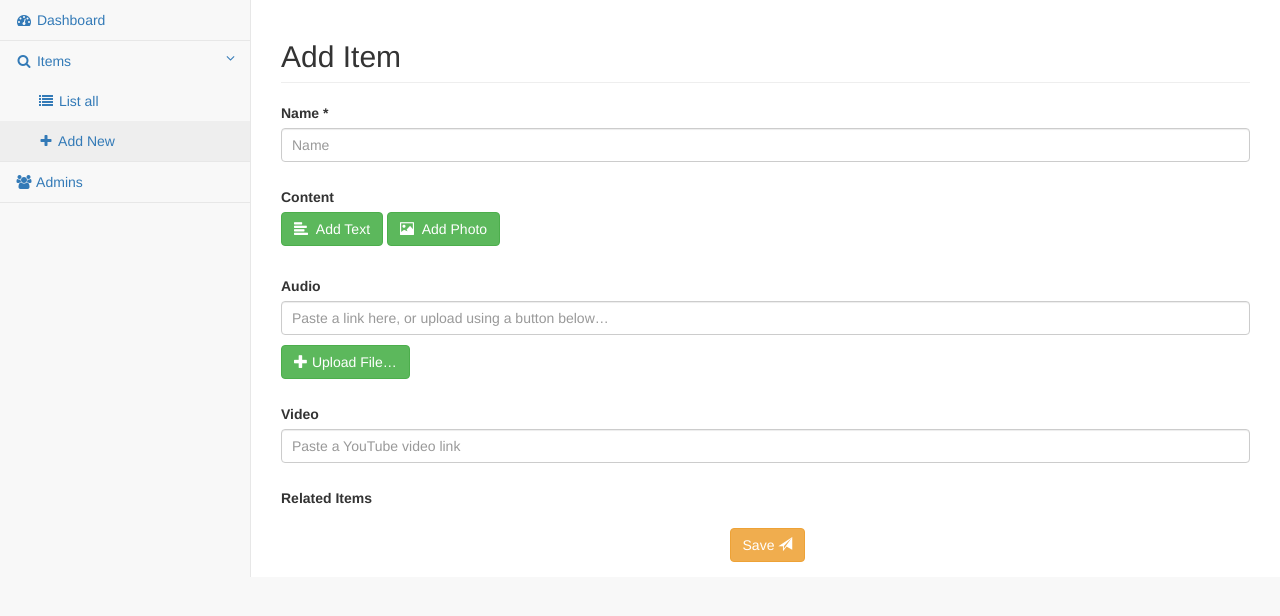
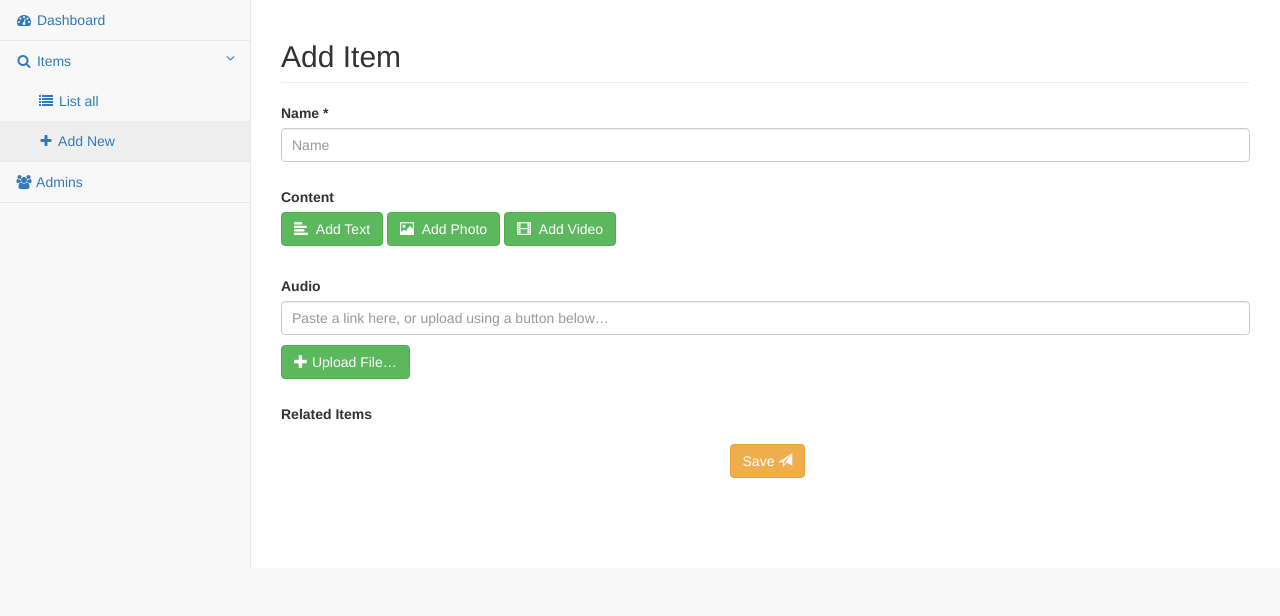
Before and after one commit to sheyko-d/SC-Maritime-Museum-Web, a PHP site: page /add_item.php in a window 1280 px wide. Shown: the part 51-667 px from the top of the page. Run offline with PHP 8.4, Linux system fonts and the light colour scheme; the visitor is signed in with stand-in values (Sample User, id 1); data that the repository does not hold is empty; some libraries are stand-ins or nearby versions.

Commit message:
Add Youtube videos to content

```diff
--- a/forms/item_form.php
+++ b/forms/item_form.php
@@ -84,6 +84,12 @@ $i++;
             <!-- The file input field used as target for the file upload widget -->
             <input id="addtext" type="button">
         </span>
+        <span class="btn btn-success fileinput-button" onClick="addVideo()">
+            <i class="glyphicon glyphicon-film"></i>
+            <span>&nbsp;Add Video</span>
+            <!-- The file input field used as target for the file upload widget -->
+            <input id="addtext" type="button">
+        </span>
 
         <div id="listWithHandle" class="list-group" style="margin-top:10px">
             <?php
@@ -94,7 +100,9 @@ if ($edit && $item["content"]) {
         if ($part["type"] == "desc") {
             echo '<div class="list-group-item" style="user-select:none"><i class="fa fa-times" style="float:right;padding:3px;cursor:pointer" onclick="deleteItem(this)"></i><i class="fa fa-chevron-down" style="float:right;padding:3px;margin-right:10px; cursor:pointer" onclick="toggleItem(this)"></i><span class="drag-handle" aria-hidden="true" style="margin-right:12px; cursor:move">☰</span>Text Area<div class="listHiddenContainer" style="display:none; margin-left: 25px; margin-top: 10px; margin-bottom: 5px"><textarea placeholder="Paste your text paragraph here…" class="form-control" id="description" style="height: 131px; resize:vertical; padding: 6px 10px; border-color:#e0e0e0">' . $part["text"] . '</textarea></div></div>';
         } else if ($part["type"] == "img") {
-            echo '<div class="list-group-item" style="user-select:none"><i class="fa fa-times" style="float:right;padding:3px;cursor:pointer" onclick="deleteItem(this)"></i><i class="fa fa-chevron-down" style="float:right;padding:3px;margin-right:10px; cursor:pointer" onclick="toggleItem(this)"></i><span class="drag-handle" aria-hidden="true" style="margin-right:12px; cursor:move">☰</span>Photo /w Caption<div class="listHiddenContainer" style="display:none; margin-left: 25px; margin-top: 10px; margin-bottom: -5px"><div id="files' . $i . '" class="files"><div><p><a target="_blank" href="' . $part["url"] . '"><img width="80" height="80" src=' . $part["url"] . '></img></a><br><input style="margin-top:10px" class="form-control caption" value="' . $part["caption"] . '" placeholder="Enter photo name…"></p></div></div></div></div>';
+            echo '<div class="list-group-item" style="user-select:none"><i class="fa fa-times" style="float:right;padding:3px;cursor:pointer" onclick="deleteItem(this)"></i><i class="fa fa-chevron-down" style="float:right;padding:3px;margin-right:10px; cursor:pointer" onclick="toggleItem(this)"></i><span class="drag-handle" aria-hidden="true" style="margin-right:12px; cursor:move">☰</span>Photo w/ Caption<div class="listHiddenContainer" style="display:none; margin-left: 25px; margin-top: 10px; margin-bottom: -5px"><div id="files' . $i . '" class="files"><div><p><a target="_blank" href="' . $part["url"] . '"><img width="80" height="80" src=' . $part["url"] . '></img></a><br><input style="margin-top:10px; border-color:#e0e0e0" class="form-control caption" value="' . $part["caption"] . '" placeholder="Enter photo name…"></p></div></div></div></div>';
+        } else {
+            echo '<div class="list-group-item" style="user-select:none"><i class="fa fa-times" style="float:right;padding:3px;cursor:pointer" onclick="deleteItem(this)"></i><i class="fa fa-chevron-down" style="float:right;padding:3px;margin-right:10px; cursor:pointer" onclick="toggleItem(this)"></i><span class="drag-handle" aria-hidden="true" style="margin-right:12px; cursor:move">☰</span>Video w/ Caption<div class="listHiddenContainer" style="display:none; margin-left: 25px; margin-top: 10px; margin-bottom: 5px"><input type="text" placeholder="Paste a YouTube embed link here… (example: https://www.youtube.com/embed/Bey4XXJAqS8)" class="form-control" id="youtube" style="padding: 6px 10px; border-color:#e0e0e0" value="' . $part["url"] . '"/><input style="margin-top:10px;border-color:#e0e0e0" type="text" class="form-control caption" value="' . @$part["caption"] . '" placeholder="Enter video name…"/></div></div>';
         }
         $i++;
     }
@@ -116,11 +124,6 @@ if ($edit && $item["content"]) {
      </span>
         <div id="audio_file" class="files" style="margin-top:10px"></div>
         <div id="progress_audio" class="progress" style="margin-bottom:10px; display:none"><div class="progress-bar progress-bar-success"></div></div>
-    </div>
-
-    <div class="form-group">
-        <label for="video" style="margin-top:10px">Video</label>
-            <input name="video" value="<?php echo $edit ? $item['video'] : ''; ?>" placeholder="Paste a YouTube video link" class="form-control" style="padding: 6px 10px" type="text" id="video">
     </div>
 
     <div class="form-group">
@@ -197,8 +200,13 @@ $(this).simpleUpload("./ajax/upload.php", {
 
     function addPhoto(){
         var index = $("#listWithHandle").children().length;
-        $("#listWithHandle").append('<div class="list-group-item" style="user-select:none"><i class="fa fa-times" style="float:right;padding:3px;cursor:pointer" onclick="deleteItem(this)"></i><i class="fa fa-chevron-down" style="float:right;padding:3px;margin-right:10px; cursor:pointer" onclick="toggleItem(this)"></i><span class="drag-handle" aria-hidden="true" style="margin-right:12px; cursor:move">☰</span>Photo /w Caption<div class="listHiddenContainer" style="margin-left: 25px; margin-top: 10px; margin-bottom: -5px"><span class="btn btn-success fileinput-button" style="margin-bottom:10px" id="button'+index+'"><i class="glyphicon glyphicon-plus"></i><span>&nbsp;Upload File...</span><input id="fileupload'+index+'" type="file" name="files[]" multiple></span><div id="files'+index+'" class="files"></div><div id="progress'+index+'" class="progress" style="margin-bottom:10px;display:none"><div class="progress-bar progress-bar-success"></div></div></div></div>');
+        $("#listWithHandle").append('<div class="list-group-item" style="user-select:none"><i class="fa fa-times" style="float:right;padding:3px;cursor:pointer" onclick="deleteItem(this)"></i><i class="fa fa-chevron-down" style="float:right;padding:3px;margin-right:10px; cursor:pointer" onclick="toggleItem(this)"></i><span class="drag-handle" aria-hidden="true" style="margin-right:12px; cursor:move">☰</span>Photo w/ Caption<div class="listHiddenContainer" style="margin-left: 25px; margin-top: 10px; margin-bottom: -5px"><span class="btn btn-success fileinput-button" style="margin-bottom:10px" id="button'+index+'"><i class="glyphicon glyphicon-plus"></i><span>&nbsp;Upload File...</span><input id="fileupload'+index+'" type="file" name="files[]" multiple></span><div id="files'+index+'" class="files"></div><div id="progress'+index+'" class="progress" style="margin-bottom:10px;display:none"><div class="progress-bar progress-bar-success"></div></div></div></div>');
         initUploadButton(index)
+        $("#listWithHandle").children().last().find(".fa-chevron-down").rotate(180)
+    }
+
+    function addVideo(){
+        $("#listWithHandle").append('<div class="list-group-item" style="user-select:none"><i class="fa fa-times" style="float:right;padding:3px;cursor:pointer" onclick="deleteItem(this)"></i><i class="fa fa-chevron-down" style="float:right;padding:3px;margin-right:10px; cursor:pointer" onclick="toggleItem(this)"></i><span class="drag-handle" aria-hidden="true" style="margin-right:12px; cursor:move">☰</span>Video w/ Caption<div class="listHiddenContainer" style="margin-left: 25px; margin-top: 10px; margin-bottom: 5px"><input type="text" placeholder="Paste a YouTube embed link here… (example: https://www.youtube.com/embed/Bey4XXJAqS8)" class="form-control" id="youtube" style="padding: 6px 10px; border-color:#e0e0e0"/><input style="margin-top:10px;border-color:#e0e0e0" type="text" class="form-control caption" placeholder="Enter video name…"/></div></div>')
         $("#listWithHandle").children().last().find(".fa-chevron-down").rotate(180)
     }
 
@@ -237,7 +245,7 @@ $(this).simpleUpload("./ajax/upload.php", {
             }
 
             var node = $('<p/>')
-                    .append($('<input/>').attr("style", "margin-top:10px").attr("class", "form-control caption").attr("value", fileName).attr("placeholder", "Enter photo name…"));
+                    .append($('<input/>').attr("style", "margin-top:10px; border-color:#e0e0e0").attr("class", "form-control caption").attr("value", fileName).attr("placeholder", "Enter photo name…"));
 
             node.appendTo(data.context);
         });
@@ -305,6 +313,14 @@ $(this).simpleUpload("./ajax/upload.php", {
                         text: $.trim($(this).find("#description").val())
                     })
                 }
+            } else if ($(this).find("#youtube").length > 0){
+                if ($(this).find("#youtube").val()){
+                    content.push({
+                        type: "video",
+                        url: $.trim($(this).find("#youtube").val()),
+                        caption: $(this).find(".caption").val()
+                    })
+                }
             } else {
                 if ($(this).find("a").length > 0){
                     content.push({
--- a/items.php
+++ b/items.php
@@ -126,8 +126,7 @@ if ($order_by == 'Desc') {
 <th class="header" style="width:50px; text-align: center">#</th>
                 <th style="width:auto">Name</th>
                 <th style="width:150px">Related Items</th>
-                <th style="width:100px">Video</th>
-                <th style="width:100px">MP3</th>
+                <th style="width:94px">MP3</th>
 <th style="width:100px; text-align: center">QR Code</th>
                 <th style="text-align:center; width:120px">Actions</th>
             </tr>
@@ -141,8 +140,7 @@ if ($order_by == 'Desc') {
                     <td style="vertical-align:middle; text-align: center"><?php $related_items = json_decode($row['related_items'], true);
 echo count($related_items) > 0 ? implode(", ", $related_items) : "—";
 ?></td>
-                    <td style="vertical-align:middle; text-align: center; padding: 10px 10px 10px 3px"><?php echo htmlspecialchars($row['video']) ? "<a href='" . htmlspecialchars($row['video']) . "' target='_blank'><img height=80 src='assets/images/video.png' style='margin-left:7px'/></a>" : null ?></td>
-	                <td style="vertical-align:middle; text-align: center; padding: 10px 10px 10px 3px"><?php echo htmlspecialchars($row['mp3']) ? "<a href='" . htmlspecialchars($row['mp3']) . "' target='_blank'><img height=80 src='assets/images/audio.png' style='margin-left:7px'/></a>" : null ?></td>
+                    <td style="vertical-align:middle; text-align: center; padding: 10px 10px 10px 3px"><?php echo htmlspecialchars($row['mp3']) ? "<a href='" . htmlspecialchars($row['mp3']) . "' target='_blank'><img height=74 src='assets/images/audio.png' style='margin-left:7px'/></a>" : "—" ?></td>
                     <?php
 QRCode::png('ID' . $row['item_id'], "qr/" . $row['item_id'] . ".png", "M", 10, 1);
 ?>
```
Also changed, not shown: qr/11.png (added), 3 other files.
